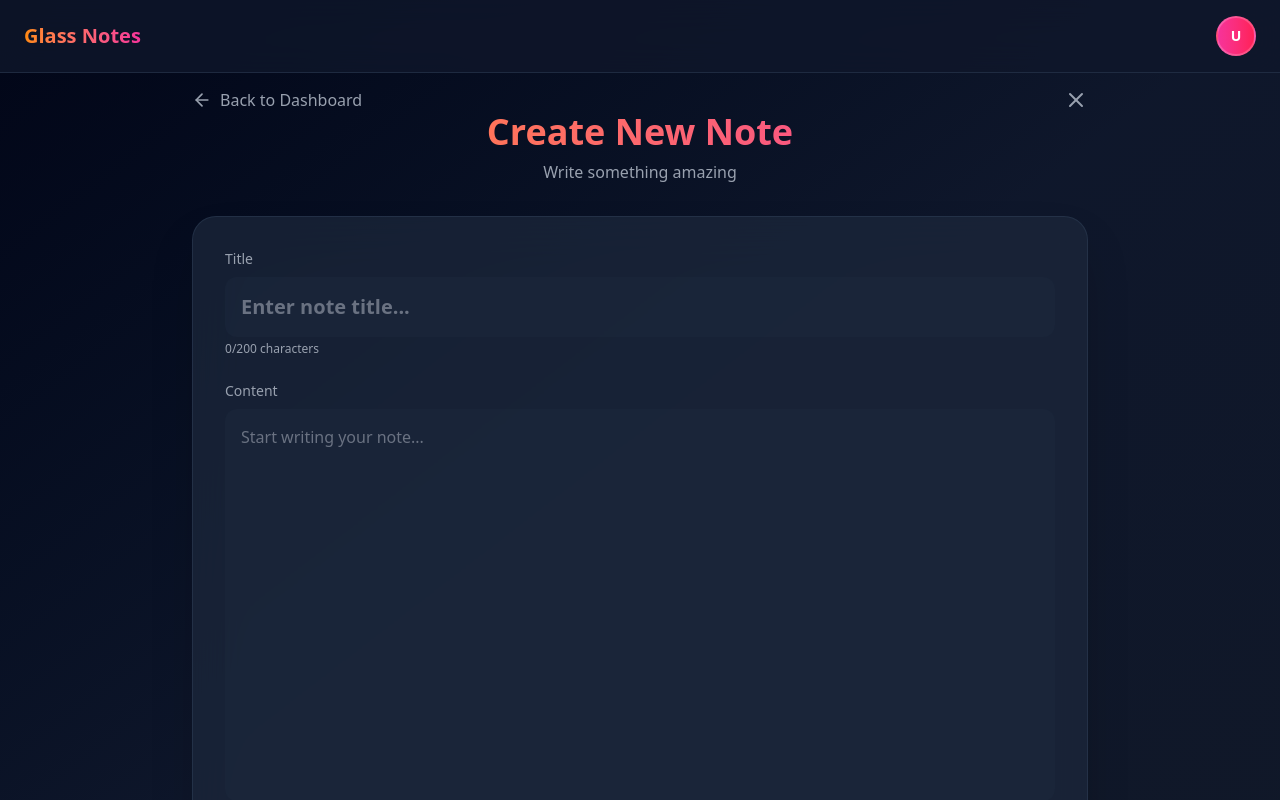
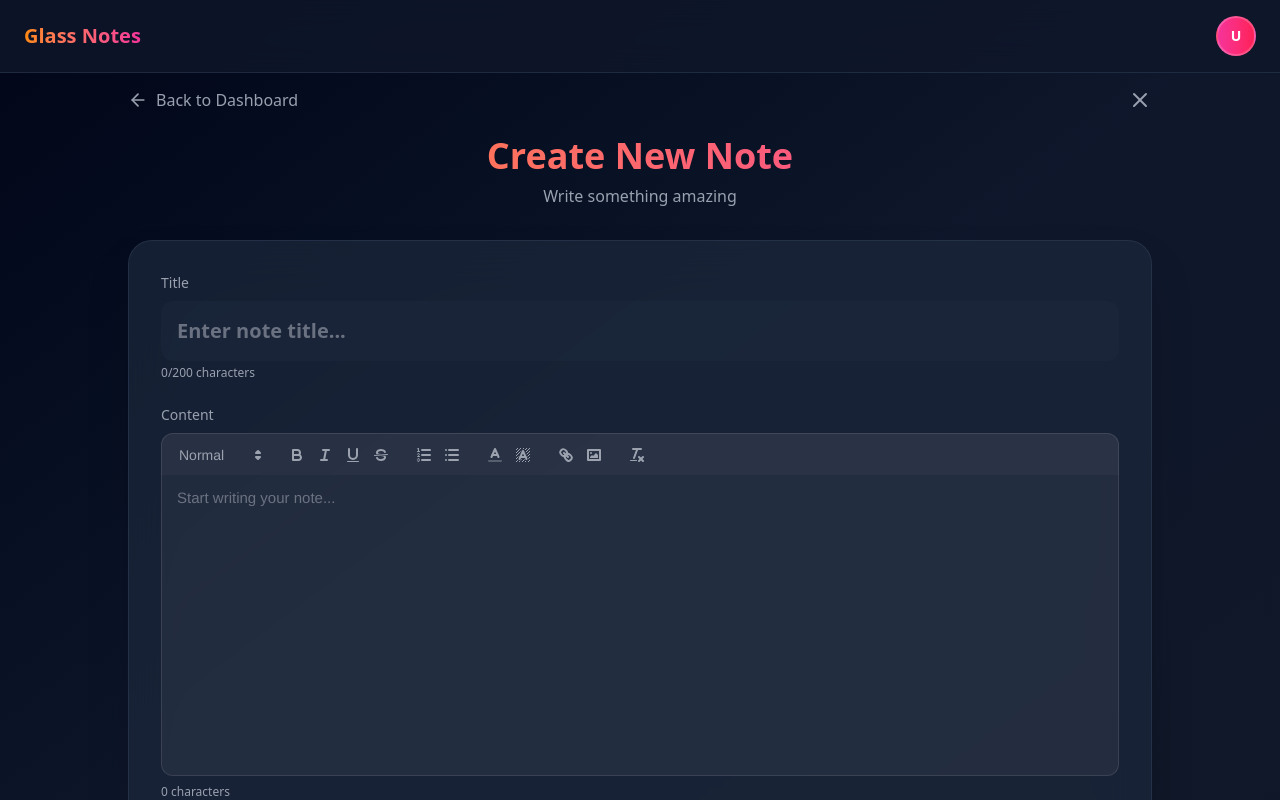
Before and after one commit to Sohaibkundi2/sohaib-mern-10pshine, a React (Vite) app in the folder frontend/: page /notes/new in a window 1280 px wide. Shown: the top 800 px of the page. Built offline with nearby package versions, Linux system fonts and the light colour scheme; no server answers; sample sign-in values are in the browser's storage.

Commit message:
Feat: implement RichText editor

```diff
--- a/frontend/package.json
+++ b/frontend/package.json
@@ -12,10 +12,12 @@
   "dependencies": {
     "@tailwindcss/vite": "^4.1.18",
     "axios": "^1.13.2",
+    "dayjs": "^1.11.19",
     "framer-motion": "^12.24.10",
     "lucide-react": "^0.562.0",
-    "react": "^19.2.0",
-    "react-dom": "^19.2.0",
+    "react": "^18.3.1",
+    "react-dom": "^18.3.1",
+    "react-quill": "^2.0.0",
     "react-router-dom": "^7.11.0",
     "tailwindcss": "^4.1.18"
   },
--- a/frontend/src/components/DeleteNoteModal.jsx
+++ b/frontend/src/components/DeleteNoteModal.jsx
@@ -7,6 +7,13 @@ import { notesAPI } from "../services/api";
 export default function DeleteNoteModal({ note, isOpen, onClose, onDeleteSuccess }) {
   const [deleting, setDeleting] = useState(false);
   const [error, setError] = useState("");
+
+  // Helper function to strip HTML tags
+  const stripHtml = (html) => {
+    const tmp = document.createElement("DIV");
+    tmp.innerHTML = html;
+    return tmp.textContent || tmp.innerText || "";
+  };
 
   const handleDelete = async () => {
     try {
@@ -73,7 +80,7 @@ export default function DeleteNoteModal({ note, isOpen, onClose, onDeleteSuccess
                   {note?.title || "Untitled Note"}
                 </h4>
                 <p className="text-sm text-gray-300 line-clamp-2">
-                  {note?.content || "No content"}
+                  {stripHtml(note?.content || "No content")}
                 </p>
               </div>
 
--- a/frontend/src/pages/Dashboard.jsx
+++ b/frontend/src/pages/Dashboard.jsx
@@ -57,7 +57,6 @@ export default function Dashboard() {
   const handleToggleFavorite = async (noteId) => {
     try {
       await notesAPI.toggleFavorite(noteId);
-      // Update the note in state immediately for better UX
       setNotes(prevNotes =>
         prevNotes.map(note =>
           note._id === noteId
@@ -67,7 +66,6 @@ export default function Dashboard() {
       );
     } catch (err) {
       console.error("Failed to toggle favorite:", err);
-      // Optionally show error toast/notification
     }
   };
 
@@ -85,6 +83,13 @@ export default function Dashboard() {
     } catch (err) {
       console.error("Failed to toggle archive:", err);
     }
+  };
+
+  // Helper function to strip HTML tags from content
+  const stripHtml = (html) => {
+    const tmp = document.createElement("DIV");
+    tmp.innerHTML = html;
+    return tmp.textContent || tmp.innerText || "";
   };
 
   // FIXED: Archived notes don't show in favorites filter
@@ -116,9 +121,7 @@ export default function Dashboard() {
           </button>
 
           <div className="flex items-center gap-3">
-            <div
-              className={`w-10 h-9 bg-gradient-to-r ${theme.gradient} rounded-xl shadow-lg flex items-center justify-center`}
-            >
+            <div className={`w-10 h-9 bg-gradient-to-r ${theme.gradient} rounded-xl shadow-lg flex items-center justify-center`}>
               <Feather className="text-white" size={24} />
             </div>
 
@@ -126,7 +129,6 @@ export default function Dashboard() {
               Ilmora Writes
             </span>
           </div>
-
         </div>
 
         <div className="hidden md:flex gap-6 text-sm font-medium items-center">
@@ -386,7 +388,7 @@ export default function Dashboard() {
                 transition={{ delay: index * 0.03 }}
                 className={`relative p-5 rounded-2xl backdrop-blur-sm ${theme.card} border ${theme.cardHover} shadow-lg transition-all group`}
               >
-                {/* Toggle Buttons - Top Right (Simple) */}
+                {/* Toggle Buttons - Top Right */}
                 <div className="absolute top-4 right-4 flex items-center gap-1 z-10">
                   {/* Favorite Button */}
                   <button
@@ -396,10 +398,11 @@ export default function Dashboard() {
                       e.stopPropagation();
                       handleToggleFavorite(note._id);
                     }}
-                    className={`p-2 rounded-lg transition-all cursor-pointer ${note.isFavorite
-                      ? 'text-pink-400 hover:text-pink-500 hover:bg-pink-500/10'
-                      : 'text-gray-400 hover:text-pink-400 hover:bg-pink-500/10'
-                      }`}
+                    className={`p-2 rounded-lg transition-all cursor-pointer ${
+                      note.isFavorite
+                        ? 'text-pink-400 hover:text-pink-500 hover:bg-pink-500/10'
+                        : 'text-gray-400 hover:text-pink-400 hover:bg-pink-500/10'
+                    }`}
                     title={note.isFavorite ? "Remove from favorites" : "Add to favorites"}
                   >
                     <Star
@@ -417,10 +420,11 @@ export default function Dashboard() {
                       e.stopPropagation();
                       handleToggleArchive(note._id);
                     }}
-                    className={`p-2 rounded-lg transition-all cursor-pointer ${note.isArchived
-                      ? " hover:bg-red-500/10 hover:text-red-400  "
-                      : "hover:bg-red-500/10 hover:text-red-400 "
-                      }`}
+                    className={`p-2 rounded-lg transition-all cursor-pointer ${
+                      note.isArchived
+                        ? "text-blue-400 hover:text-blue-300 hover:bg-blue-500/20"
+                        : "text-gray-500 hover:text-gray-300 hover:bg-gray-500/20"
+                    }`}
                     title={note.isArchived ? "Restore note" : "Archive note"}
                   >
                     <Archive size={16} />
@@ -437,7 +441,7 @@ export default function Dashboard() {
                   </h3>
 
                   <p className={`text-sm line-clamp-4 ${theme.textMuted} mb-4`}>
-                    {note.content}
+                    {stripHtml(note.content)}
                   </p>
                 </div>
 
@@ -478,7 +482,7 @@ export default function Dashboard() {
 
                     {/* Show "Archived" badge instead when archived */}
                     {note.isArchived && (
-                      <span className="text-xs hover:bg-orange-500/10 hover:text-orange-400  rounded-lg">
+                      <span className="text-xs text-gray-400 px-2 py-1 bg-gray-500/20 rounded-lg">
                         Archived
                       </span>
                     )}
--- a/frontend/src/pages/NoteEditor.jsx
+++ b/frontend/src/pages/NoteEditor.jsx
@@ -6,6 +6,8 @@ import { useNavigate, useParams } from "react-router-dom";
 import { notesAPI } from "../services/api";
 import { theme } from "../utils/theme";
 import Navbar from "../components/Navbar";
+import ReactQuill from 'react-quill';
+import 'react-quill/dist/quill.snow.css';
 
 export default function NoteEditor() {
   const navigate = useNavigate();
@@ -103,6 +105,30 @@ export default function NoteEditor() {
     }
   };
 
+  // Helper function to strip HTML tags for character count
+  const stripHtml = (html) => {
+    const tmp = document.createElement("DIV");
+    tmp.innerHTML = html;
+    return tmp.textContent || tmp.innerText || "";
+  };
+
+  // ReactQuill modules configuration
+  const modules = {
+    toolbar: [
+      [{ header: [1, 2, 3, false] }],
+      ['bold', 'italic', 'underline', 'strike'],
+      [{ list: 'ordered' }, { list: 'bullet' }],
+      [{ color: [] }, { background: [] }],
+      ['link', 'image'],
+      ['clean'],
+    ],
+  };
+
+  const formats = [
+    'header', 'bold', 'italic', 'underline', 'strike',
+    'list', 'bullet', 'link', 'image', 'color', 'background'
+  ];
+
   if (fetchLoading) {
     return (
       <div className={`min-h-screen bg-gradient-to-br ${theme.background} flex items-center justify-center`}>
@@ -118,15 +144,15 @@ export default function NoteEditor() {
 
       {/* Main Content */}
       <div className="pt-20 p-4 md:p-8">
-      <div className="max-w-4xl mx-auto">
+        <div className="max-w-5xl mx-auto">
           {/* Header */}
-        <div className="md:mt-14 flex justify-between items-center mb-6 md:mb-0">
+          <div className="md:mt-14 flex justify-between items-center mb-6">
             <button
               onClick={() => navigate("/dashboard")}
               className={`flex items-center gap-2 ${theme.textMuted} hover:text-orange-400 transition-colors`}
             >
               <ArrowLeft size={20} />
-            <span>Back to Dashboard</span>
+              <span className="hidden sm:inline">Back to Dashboard</span>
             </button>
 
             <button
@@ -186,33 +212,151 @@ export default function NoteEditor() {
                   onChange={handleChange}
                   placeholder="Enter note title..."
                   maxLength={200}
-                className={`w-full p-4 rounded-xl ${theme.input} ${theme.text} text-xl font-semibold placeholder-gray-500 outline-none transition-all`}
+                  className={`w-full p-4 rounded-xl ${theme.input} ${theme.text} text-xl font-semibold placeholder-gray-500 outline-none focus:ring-2 focus:ring-orange-500/50 transition-all`}
                 />
                 <p className={`text-xs ${theme.textMuted} mt-1`}>
                   {noteData.title.length}/200 characters
                 </p>
               </div>
 
-            {/* Content Textarea */}
+              {/* Content Editor */}
               <div>
                 <label className={`text-sm ${theme.textMuted} mb-2 block font-medium`}>
                   Content
                 </label>
-              <textarea
-                name="content"
+
+                {/* Custom Styled ReactQuill */}
+                <div className="quill-editor-wrapper">
+                  <style>{`
+                    /* Custom Quill Editor Styling */
+                    .quill-editor-wrapper .ql-container {
+                      background: rgba(255, 255, 255, 0.05);
+                      border: 1px solid rgba(255, 255, 255, 0.1);
+                      border-radius: 0 0 12px 12px;
+                      min-height: 300px;
+                      font-size: 15px;
+                    }
+
+                    .quill-editor-wrapper .ql-toolbar {
+                      background: rgba(255, 255, 255, 0.08);
+                      border: 1px solid rgba(255, 255, 255, 0.1);
+                      border-radius: 12px 12px 0 0;
+                      border-bottom: none;
+                    }
+
+                    .quill-editor-wrapper .ql-editor {
+                      color: #e5e7eb;
+                      min-height: 300px;
+                    }
+
+                    .quill-editor-wrapper .ql-editor.ql-blank::before {
+                      color: #6b7280;
+                      font-style: normal;
+                    }
+
+                    /* Toolbar buttons */
+                    .quill-editor-wrapper .ql-stroke {
+                      stroke: #9ca3af !important;
+                    }
+
+                    .quill-editor-wrapper .ql-fill {
+                      fill: #9ca3af !important;
+                    }
+
+                    .quill-editor-wrapper .ql-picker-label {
+                      color: #9ca3af !important;
+                    }
+
+                    /* Active/hover states */
+                    .quill-editor-wrapper .ql-toolbar button:hover .ql-stroke,
+                    .quill-editor-wrapper .ql-toolbar button.ql-active .ql-stroke {
+                      stroke: #fb923c !important;
+                    }
+
+                    .quill-editor-wrapper .ql-toolbar button:hover .ql-fill,
+                    .quill-editor-wrapper .ql-toolbar button.ql-active .ql-fill {
+                      fill: #fb923c !important;
+                    }
+
+                    .quill-editor-wrapper .ql-toolbar button:hover,
+                    .quill-editor-wrapper .ql-toolbar button.ql-active {
+                      background: rgba(251, 146, 60, 0.1);
+                      border-radius: 4px;
+                    }
+
+                    /* Dropdown */
+                    .quill-editor-wrapper .ql-picker-options {
+                      background: #1f2937;
+                      border: 1px solid rgba(255, 255, 255, 0.1);
+                      border-radius: 8px;
+                      padding: 4px;
+                    }
+
+                    .quill-editor-wrapper .ql-picker-item {
+                      color: #e5e7eb;
+                    }
+
+                    .quill-editor-wrapper .ql-picker-item:hover {
+                      background: rgba(251, 146, 60, 0.1);
+                      color: #fb923c;
+                    }
+
+                    /* Links */
+                    .quill-editor-wrapper .ql-editor a {
+                      color: #60a5fa;
+                    }
+
+                    /* Headers */
+                    .quill-editor-wrapper .ql-editor h1,
+                    .quill-editor-wrapper .ql-editor h2,
+                    .quill-editor-wrapper .ql-editor h3 {
+                      color: #f9fafb;
+                    }
+
+                    /* Code blocks */
+                    .quill-editor-wrapper .ql-editor pre {
+                      background: rgba(0, 0, 0, 0.3);
+                      border-radius: 6px;
+                      color: #e5e7eb;
+                    }
+
+                    /* Scrollbar */
+                    .quill-editor-wrapper .ql-editor::-webkit-scrollbar {
+                      width: 8px;
+                    }
+
+                    .quill-editor-wrapper .ql-editor::-webkit-scrollbar-track {
+                      background: rgba(255, 255, 255, 0.05);
+                      border-radius: 4px;
+                    }
+
+                    .quill-editor-wrapper .ql-editor::-webkit-scrollbar-thumb {
+                      background: rgba(255, 255, 255, 0.2);
+                      border-radius: 4px;
+                    }
+
+                    .quill-editor-wrapper .ql-editor::-webkit-scrollbar-thumb:hover {
+                      background: rgba(255, 255, 255, 0.3);
+                    }
+                  `}</style>
+
+                  <ReactQuill
+                    theme="snow"
                     value={noteData.content}
-                onChange={handleChange}
+                    onChange={(value) => setNoteData(prev => ({ ...prev, content: value }))}
                     placeholder="Start writing your note..."
-                rows={15}
-                className={`w-full p-4 rounded-xl ${theme.input} ${theme.text} placeholder-gray-500 outline-none transition-all resize-none`}
+                    modules={modules}
+                    formats={formats}
                   />
-              <p className={`text-xs ${theme.textMuted} mt-1`}>
-                {noteData.content.length} characters
+                </div>
+
+                <p className={`text-xs ${theme.textMuted} mt-2`}>
+                  {stripHtml(noteData.content).length} characters
                 </p>
               </div>
 
               {/* Action Buttons */}
-            <div className="flex gap-3 pt-4">
+              <div className="flex flex-col sm:flex-row gap-3 pt-4">
                 <motion.button
                   whileHover={{ scale: 1.02 }}
                   whileTap={{ scale: 0.98 }}
@@ -227,7 +371,7 @@ export default function NoteEditor() {
                 <button
                   type="button"
                   onClick={() => navigate("/dashboard")}
-                className={`px-8 py-4 rounded-xl ${theme.buttonSecondary} ${theme.text} font-medium transition-colors`}
+                  className={`sm:w-auto px-8 py-4 rounded-xl ${theme.buttonSecondary} ${theme.text} font-medium hover:bg-white/10 transition-colors`}
                 >
                   Cancel
                 </button>
--- a/package.json
+++ /dev/null
@@ -1,5 +0,0 @@
-{
-  "dependencies": {
-    "dayjs": "^1.11.19"
-  }
-}
```
Also changed, not shown: 2 other files (tests, documents, lock files or other folders). Lines whose indentation alone changed are shown as unchanged.
